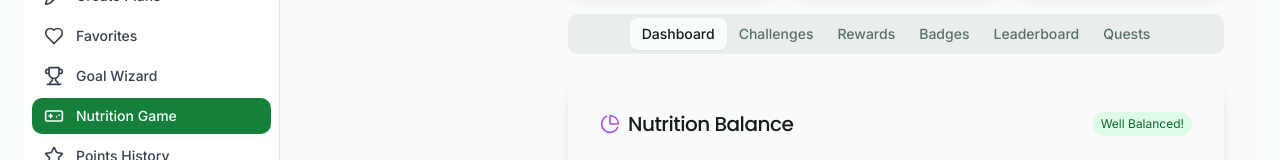
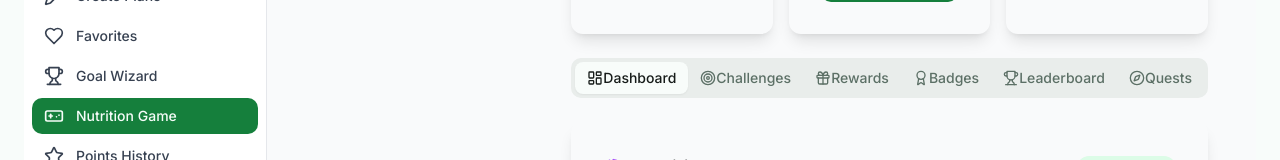
Before and after one commit to le-arch/tastehealth-harmony-hub, a React (Vite) app: page /games in a window 1280 px wide. Shown: the part 422-582 px from the top of the page. Built offline with nearby package versions, Linux system fonts and the light colour scheme; no server answers; the database is empty.

Commit message:
Update NutritionGamificationSystem.tsx

```diff
--- a/src/components/gamification/NutritionGamificationSystem.tsx
+++ b/src/components/gamification/NutritionGamificationSystem.tsx
@@ -8,7 +8,16 @@ import { TabsTrigger } from "@/components/ui/scrollable-tabs";
 import { ScrollableTabsList } from "@/components/ui/scrollable-tabs";
 import { Button } from "@/components/ui/button";
 import { Progress } from "@/components/ui/progress";
-import { Trophy, Zap, Crown } from "lucide-react";
+import {
+  Trophy,
+  Zap,
+  Crown,
+  Award,
+  LayoutDashboard,
+  Target,
+  Gift,
+  Compass,
+} from "lucide-react";
 import { toast } from "sonner";
 import { useLanguage } from "@/contexts/LanguageContext";
 import { supabase } from "@/integrations/supabase/client";
@@ -245,7 +254,7 @@ const NutritionGamificationSystem = ({
   };
 
   const content = (
-    <div className="space-y-6">
+    <div className="space-y-6 flex-1 p-3 sm:p-4 ${isMobile ? 'mt-16' : 'md:ml-64'}">
       <div className="flex items-center justify-between">
         <h2 className="text-2xl font-bold flex items-center">
           <Trophy className="h-6 w-6 mr-2 text-amber-500" />
@@ -334,13 +343,38 @@ const NutritionGamificationSystem = ({
         value={activeTab}
         onValueChange={setActiveTab}
       >
-        <ScrollableTabsList className={`w-full ${isMobile ? '' : 'grid-cols-6'}`}>
-          <TabsTrigger value="dashboard">{t.dashboard}</TabsTrigger>
-          <TabsTrigger value="challenges">{t.challenges}</TabsTrigger>
-          <TabsTrigger value="rewards">{t.rewards}</TabsTrigger>
-          <TabsTrigger value="badges">{t.badges}</TabsTrigger>
-          <TabsTrigger value="leaderboard">{t.leaderboard}</TabsTrigger>
-          <TabsTrigger value="quests">{t.quests}</TabsTrigger>
+        <ScrollableTabsList
+          className={`w-full ${isMobile ? "" : "grid-cols-4"}`}
+        >
+          <TabsTrigger value="dashboard">
+            {" "}
+            <LayoutDashboard className="h-4 w-4" />
+            {!isMobile && t.dashboard}
+          </TabsTrigger>
+          <TabsTrigger value="challenges">
+            {" "}
+            <Target className="h-4 w-4" />
+            {!isMobile && t.challenges}{" "}
+          </TabsTrigger>
+          <TabsTrigger value="rewards">
+            {" "}
+            <Gift className="h-4 w-4" />
+            {!isMobile && t.rewards}
+          </TabsTrigger>
+          <TabsTrigger value="badges">
+            {" "}
+            <Award className="h-4 w-4" />
+            {!isMobile && t.badges}
+          </TabsTrigger>
+          <TabsTrigger value="leaderboard">
+            <Trophy className="h-4 w-4" />
+            {!isMobile && t.leaderboard}
+          </TabsTrigger>
+          <TabsTrigger value="quests">
+            {" "}
+            <Compass className="h-4 w-4" />
+            {!isMobile && t.quests}
+          </TabsTrigger>
         </ScrollableTabsList>
 
         <TabsContent value="dashboard" className="space-y-4 mt-6">
@@ -380,7 +414,7 @@ const NutritionGamificationSystem = ({
   return (
     <div className="flex min-h-screen bg-gray-50 dark:bg-gray-900">
       <ProfileSidebar activePage="Nutrition Game" />
-      <div className={`flex-1 p-8 ${isMobile ? '' : 'ml-64'}`}>{content}</div>
+      <div className={`flex-1 p-8 ${isMobile ? "" : "ml-64"}`}>{content}</div>
     </div>
   );
 };
```
